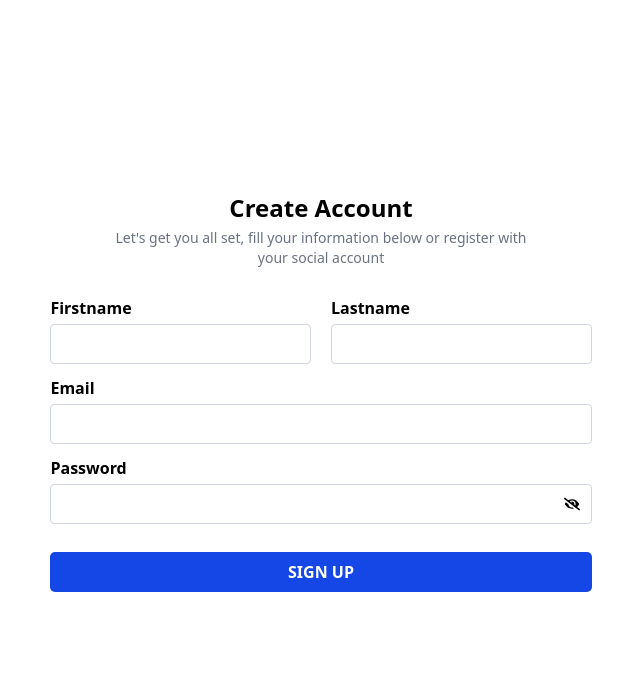
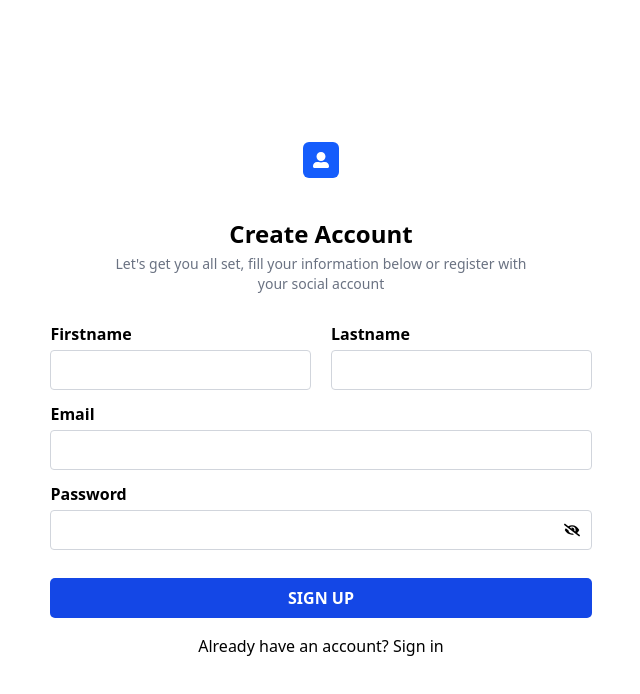
Before and after one commit to Cleve-keem/MyBlog, a React (Vite) app: page /sign-up in a window 1280 px wide. Shown: the top 694 px of the page, without its empty margins (319-959 px from the left). Built offline with nearby package versions, Linux system fonts and the light colour scheme.

Commit message:
added User icon to sign up

```diff
--- a/src/layouts/AuthLayout.tsx
+++ b/src/layouts/AuthLayout.tsx
@@ -2,7 +2,7 @@ import { Outlet } from "react-router";
 
 export default function AuthLayout() {
   return (
-    <div className="h-screen flex justify-center items-center md:max-w-1/2 mx-auto">
+    <div className="h-screen flex flex-col justify-center items-center md:max-w-1/2 mx-auto">
       <Outlet />
     </div>
   );
--- a/src/pages/auths/Signin.tsx
+++ b/src/pages/auths/Signin.tsx
@@ -1,15 +1,21 @@
+import { Link } from "react-router";
 import Button from "../../components/Button";
 import FormField from "../../components/Form/FormField";
+import { FaUserAlt } from "react-icons/fa";
 
 export default function Signin() {
   return (
+    <>
+      <div className="mb-10 size-9 flex items-center justify-center rounded-md bg-blue-600 text-white">
+        <FaUserAlt />
+      </div>
       <div className="">
         <h1 className="font-semibold text-2xl text-center mb-1">
           Create Account
         </h1>
         <p className="mb-7 w-[80%] mx-auto text-center text-sm text-gray-500">
-        Let's get you all set, fill your information below or register with your
-        social account
+          Let's get you all set, fill your information below or register with
+          your social account
         </p>
         <form>
           <div className="flex flex-col sm:flex-row sm:gap-5">
@@ -25,6 +31,11 @@ export default function Signin() {
         </form>
         {/* Oauth */}
         <div></div>
+
+        <p className="text-center">
+          Already have an account? <Link to="/login">Sign in</Link>
+        </p>
       </div>
+    </>
   );
 }
```
Lines whose indentation alone changed are shown as unchanged.
